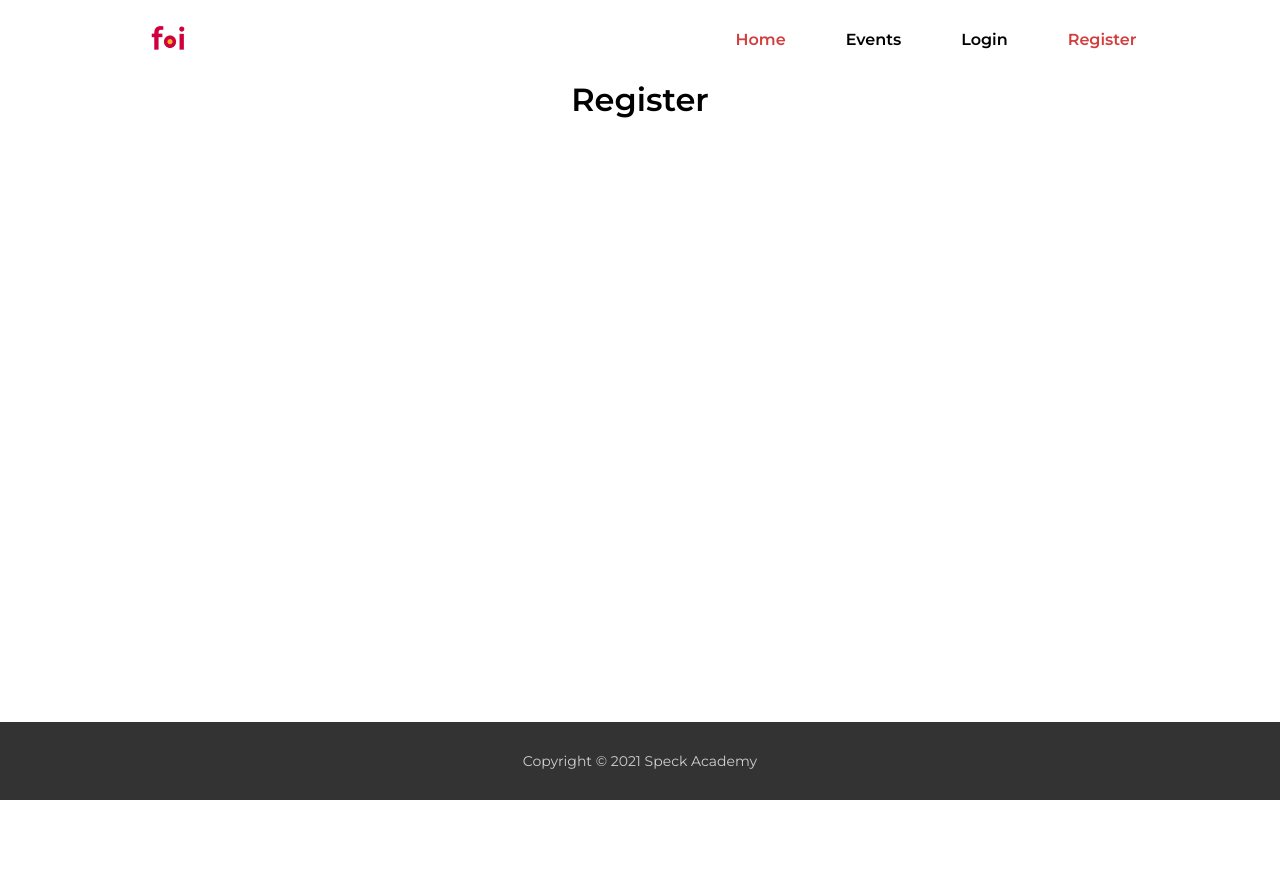
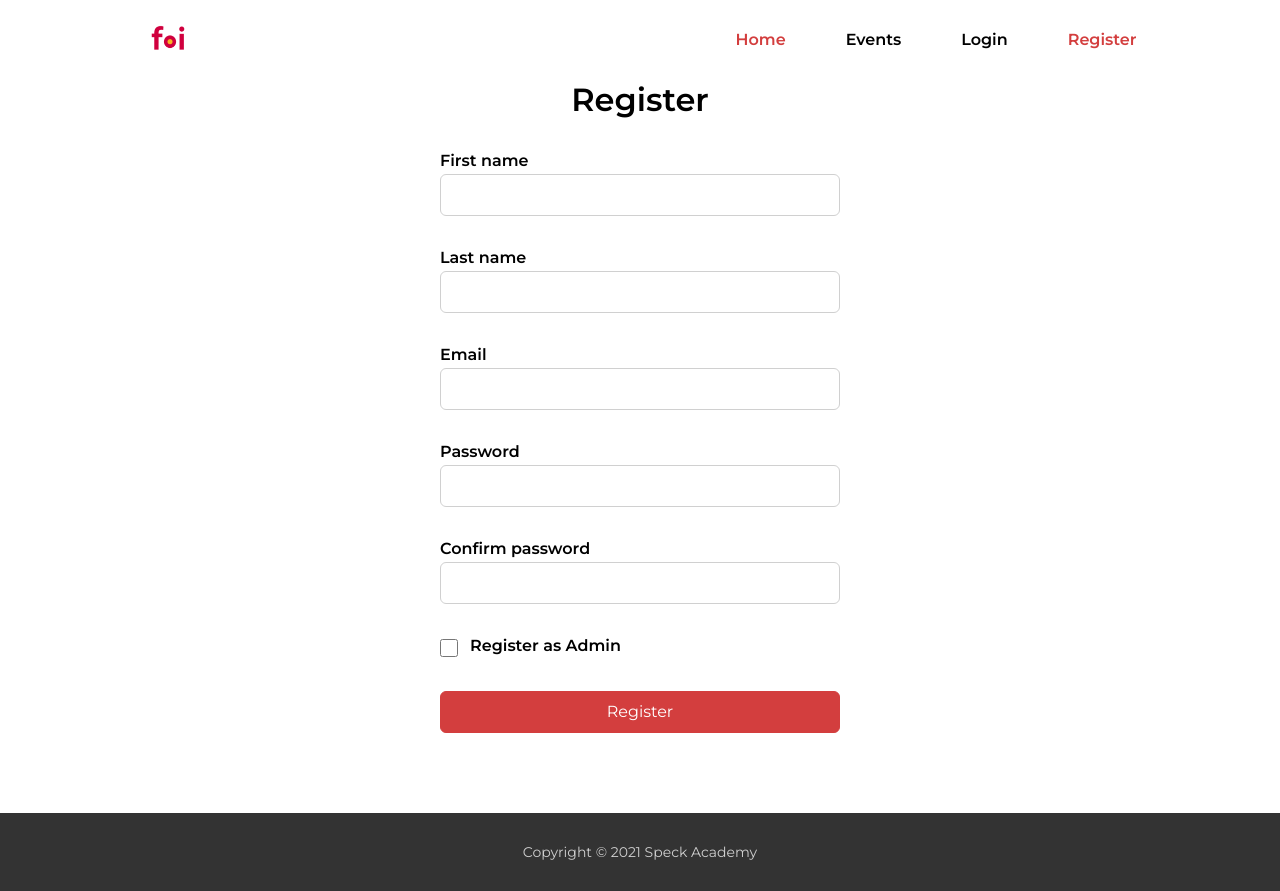
Before and after one commit to aldin-alagic/cpsrk-app, a React (Create React App) app: page /register in a window 1280 px wide. Before the commit the page ends 800 px from the top, so only its background shows below. Built offline with nearby package versions, Linux system fonts and the light colour scheme.

Commit message:
Create register page

```diff
--- a/src/pages/Register/Register.jsx
+++ b/src/pages/Register/Register.jsx
@@ -1,17 +1,144 @@
-import React, { useState, useEffect } from "react";
+import React, { useState } from "react";
+import { useFormik } from "formik";
+import * as Yup from "yup";
 
 import Section from "../../components/Section/Section";
-
-import { Title } from "../../lib/style/generalStyles";
+import Loading from "./../../components/Loading/Loading";
+import {
+  Title,
+  Form,
+  FormRow,
+  CheckboxWrapper,
+  InputLabel,
+  InputText,
+  InputCheckbox,
+  InputError,
+  ButtonSubmit,
+  Button,
+} from "../../lib/style/generalStyles";
 
 const Register = () => {
-  useEffect(() => {}, []);
+  const [isLoading, setIsLoading] = useState(false);
+
+  const formik = useFormik({
+    initialValues: {
+      firstName: "",
+      lastName: "",
+      email: "",
+      password: "",
+      passwordConfirmation: "",
+      isAdmin: false,
+    },
+
+    validationSchema: Yup.object({
+      firstName: Yup.string().required("First name is required"),
+      lastName: Yup.string().required("Last name is required"),
+      email: Yup.string().required("Email is required"),
+      password: Yup.string()
+        .min("Password must be at least 8 characters long")
+        .required("Email is required"),
+      passwordConfirmation: Yup.string().test(
+        "passwords-match",
+        "Passwords must match",
+        function (value) {
+          return this.parent.password === value;
+        }
+      ),
+    }),
+
+    onSubmit: (values) => {
+      setIsLoading(true);
+
+      setTimeout(() => {
+        setIsLoading(false);
+        alert(JSON.stringify(values));
+      }, 1000);
+    },
+  });
 
   return (
     <>
       <Title>Register</Title>
       <Section withoutTopPadding>
-
+        {!isLoading ? (
+          <Form onSubmit={formik.handleSubmit}>
+            <FormRow>
+              <InputLabel htmlFor="firstName">First name</InputLabel>
+              <InputText
+                id="firstName"
+                type="text"
+                {...formik.getFieldProps("firstName")}
+              />
+              {formik.touched.firstName && formik.errors.firstName && (
+                <InputError>{formik.errors.firstName}</InputError>
+              )}
+            </FormRow>
+            <FormRow>
+              <InputLabel htmlFor="lastName">Last name</InputLabel>
+              <InputText
+                id="lastName"
+                type="text"
+                {...formik.getFieldProps("lastName")}
+              />
+              {formik.touched.lastName && formik.errors.lastName && (
+                <InputError>{formik.errors.lastName}</InputError>
+              )}
+            </FormRow>
+            <FormRow>
+              <InputLabel htmlFor="email">Email</InputLabel>
+              <InputText
+                id="email"
+                type="email"
+                {...formik.getFieldProps("email")}
+              />
+              {formik.touched.email && formik.errors.email && (
+                <InputError>{formik.errors.email}</InputError>
+              )}
+            </FormRow>
+            <FormRow>
+              <InputLabel htmlFor="password">Password</InputLabel>
+              <InputText
+                id="password"
+                type="password"
+                {...formik.getFieldProps("password")}
+              />
+              {formik.touched.password && formik.errors.password && (
+                <InputError>{formik.errors.password}</InputError>
+              )}
+            </FormRow>
+            <FormRow>
+              <InputLabel htmlFor="passwordConfirmation">
+                Confirm password
+              </InputLabel>
+              <InputText
+                id="passwordConfirmation"
+                type="password"
+                {...formik.getFieldProps("passwordConfirmation")}
+              />
+              {formik.touched.passwordConfirmation &&
+                formik.errors.passwordConfirmation && (
+                  <InputError>{formik.errors.passwordConfirmation}</InputError>
+                )}
+            </FormRow>
+            <FormRow>
+              <CheckboxWrapper>
+                <InputCheckbox
+                  id="isAdmin"
+                  type="checkbox"
+                  {...formik.getFieldProps("isAdmin")}
+                />
+                <InputLabel htmlFor="isAdmin" isCheckbox>
+                  Register as Admin
+                </InputLabel>
+              </CheckboxWrapper>
+            </FormRow>
+            <FormRow>
+              <ButtonSubmit type="submit">Register</ButtonSubmit>
+            </FormRow>
+          </Form>
+        ) : (
+          <Loading />
+        )}
       </Section>
     </>
   );
```
